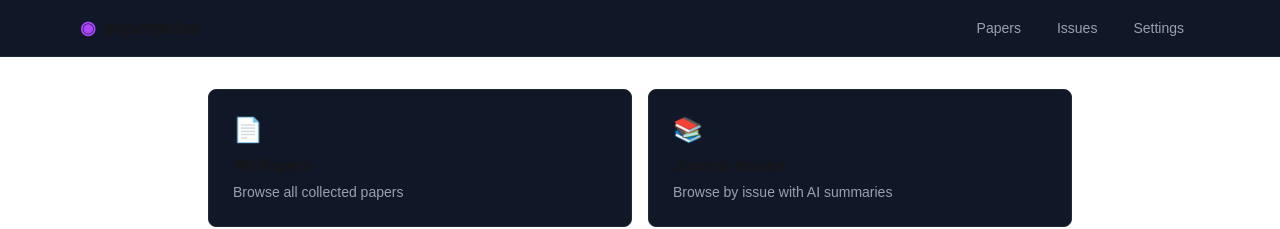
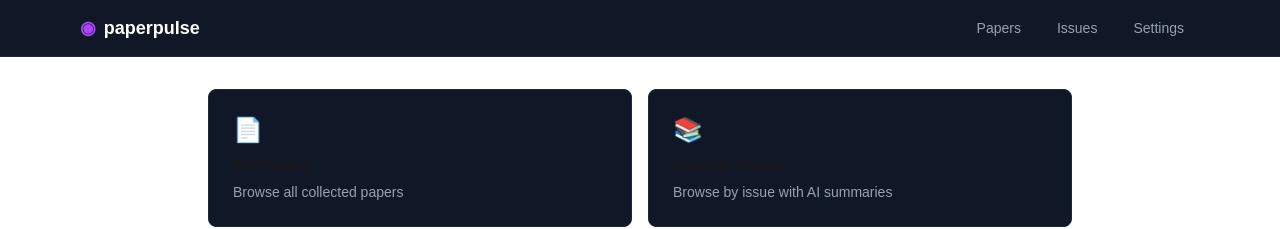
Before and after one commit to dantaeyoung/paperpulse, a Next.js app: page / in a window 1280 px wide. Shown: the top 229 px of the page. Built offline with nearby package versions, Linux system fonts and the light colour scheme; no server answers.

Commit message:
Fix header logo text visibility

```diff
--- a/src/components/Header.tsx
+++ b/src/components/Header.tsx
@@ -22,7 +22,7 @@ export default function Header() {
       <div className="max-w-6xl mx-auto px-4">
         <div className="flex items-center justify-between h-14">
           {/* Logo */}
-          <Link href="/" className="flex items-center gap-2 font-bold text-lg hover:text-purple-400 transition-colors">
+          <Link href="/" className="flex items-center gap-2 font-bold text-lg text-white hover:text-purple-400 transition-colors">
             <span className="text-purple-500">◉</span>
             <span>paperpulse</span>
           </Link>
```
